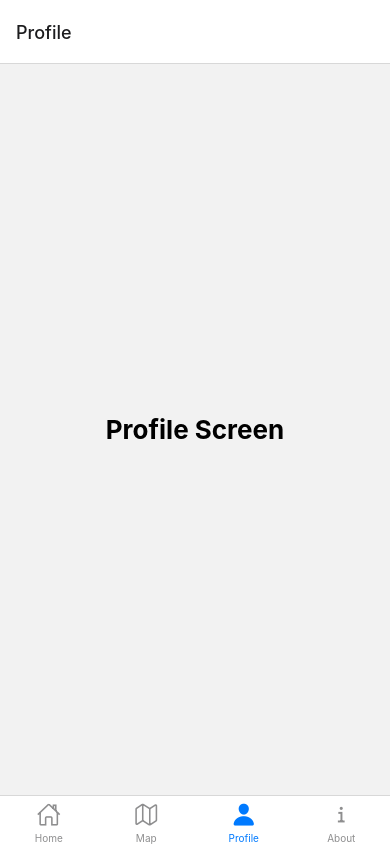
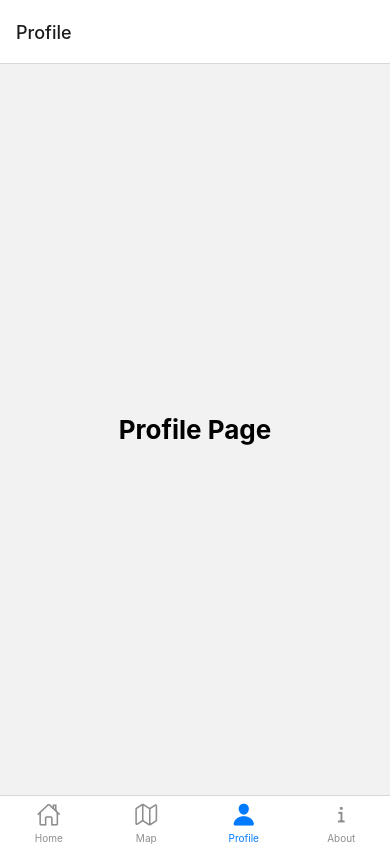
Before and after one commit to 11haindl/FHTW_LPA_CPA, a React Native app in the folder Assignment1/: screen /Profile in a window 390 px wide. Built offline with nearby package versions, Linux system fonts and the light colour scheme; no server answers.

Commit message:
clean Profile Page

```diff
--- a/Assignment1/App.tsx
+++ b/Assignment1/App.tsx
@@ -1,5 +1,4 @@
-import { StatusBar } from 'expo-status-bar';
-import { StyleSheet, Text, View } from 'react-native';
+
 import MainContainer from './navigation/MainContainer';
 import React from 'react';
 
--- a/Assignment1/navigation/screens/Profile.tsx
+++ b/Assignment1/navigation/screens/Profile.tsx
@@ -1,17 +1,14 @@
-import React, { useState, useEffect } from 'react';
-import { VirtualizedList, View, Text } from 'react-native';
+import React from "react";
+import { Text, View } from "react-native";
 
-type ProfileProps = {
-  navigation: any;
-};
-
-export default function Profile({ navigation }: ProfileProps) {
-
+export default function Profile() {
   return (
-    <View style={{ flex: 1, alignItems: 'center', justifyContent: 'center' }}>
-            <Text
-                onPress={() => navigation.navigate('Home')}
-                style={{ fontSize: 26, fontWeight: 'bold' }}>Profile Screen</Text>
-        </View>
+    <View style={{ flex: 1, alignItems: "center", justifyContent: "center" }}>
+      <Text
+        style={{ fontSize: 26, fontWeight: "bold" }}
+      >
+        Profile Page
+      </Text>
+    </View>
   );
-};
+}
```
